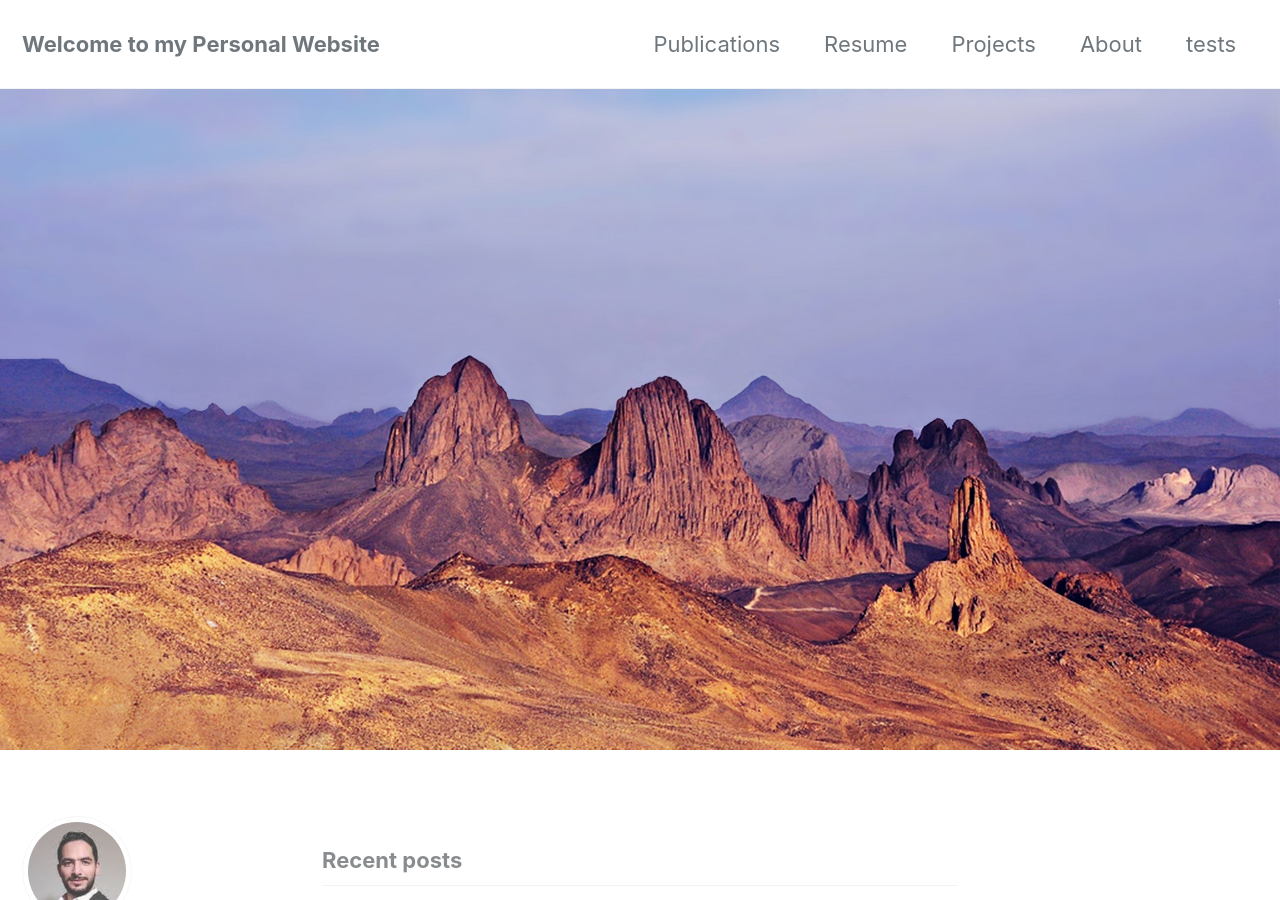
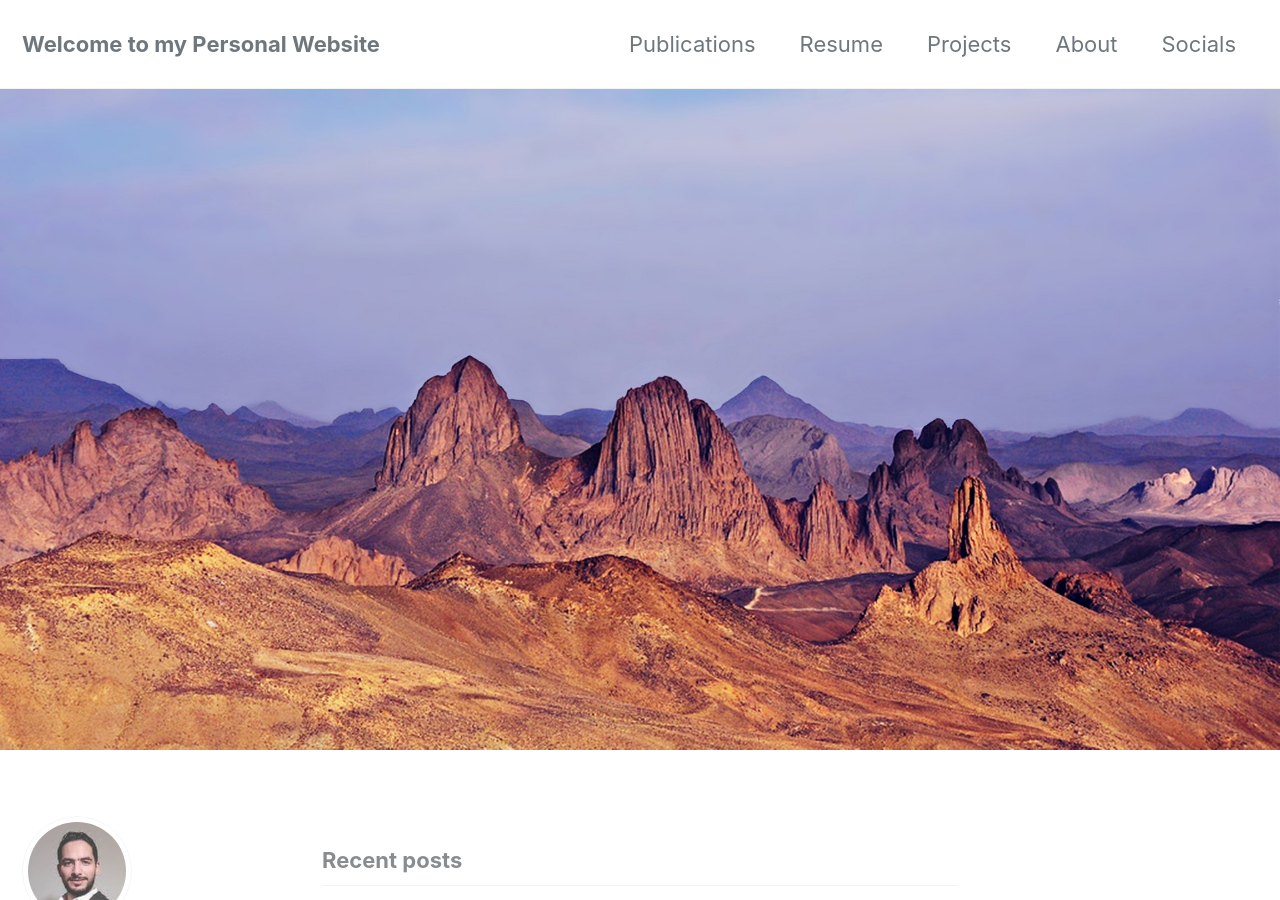
Before and after one commit to amineHY/amine-hadjyoucef.github.io, a Jekyll site: the page built from index.html, in a window 1280 px wide and 900 px high. Built offline with Jekyll 4.4.1, drawn with Linux system fonts in a browser that asks for light colours; cached includes are drawn as plain includes; nearby versions of some CDN libraries; the list of posts is cut into pages by our own code.

Commit message:
update fontpage

```diff
--- a/_data/navigation.yml
+++ b/_data/navigation.yml
@@ -2,14 +2,21 @@
 main:
   - title: "Publications"
     url: /Publications/
+
   - title: "Resume"
     url: /resume.md
+
   - title: "Projects"
     url: /projects/
+
   - title: "About"
-    url: /about.md
-  - title: tests
-    url: https://www.linkedin.com/in/aminehy/
+    url: /about/
+
+  - title: Socials
+    subfolderitems:
+    - page: LinkedIn
+      url: "https://www.linkedin.com/in/aminehy/"
+
   # - title: "Sample Collections"
   #   url: /collection-archive/
   # - title: "Sitemap"
```
